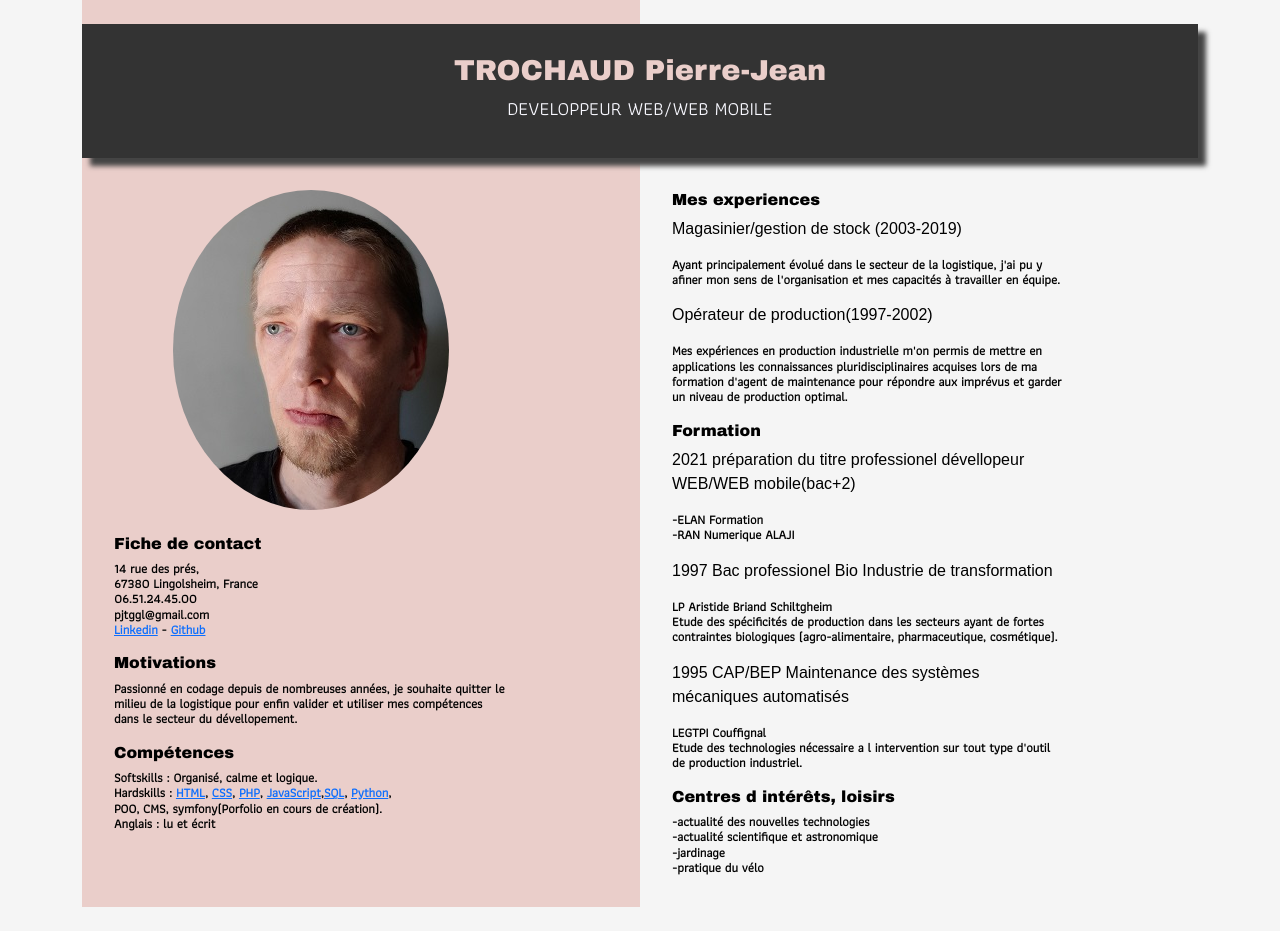
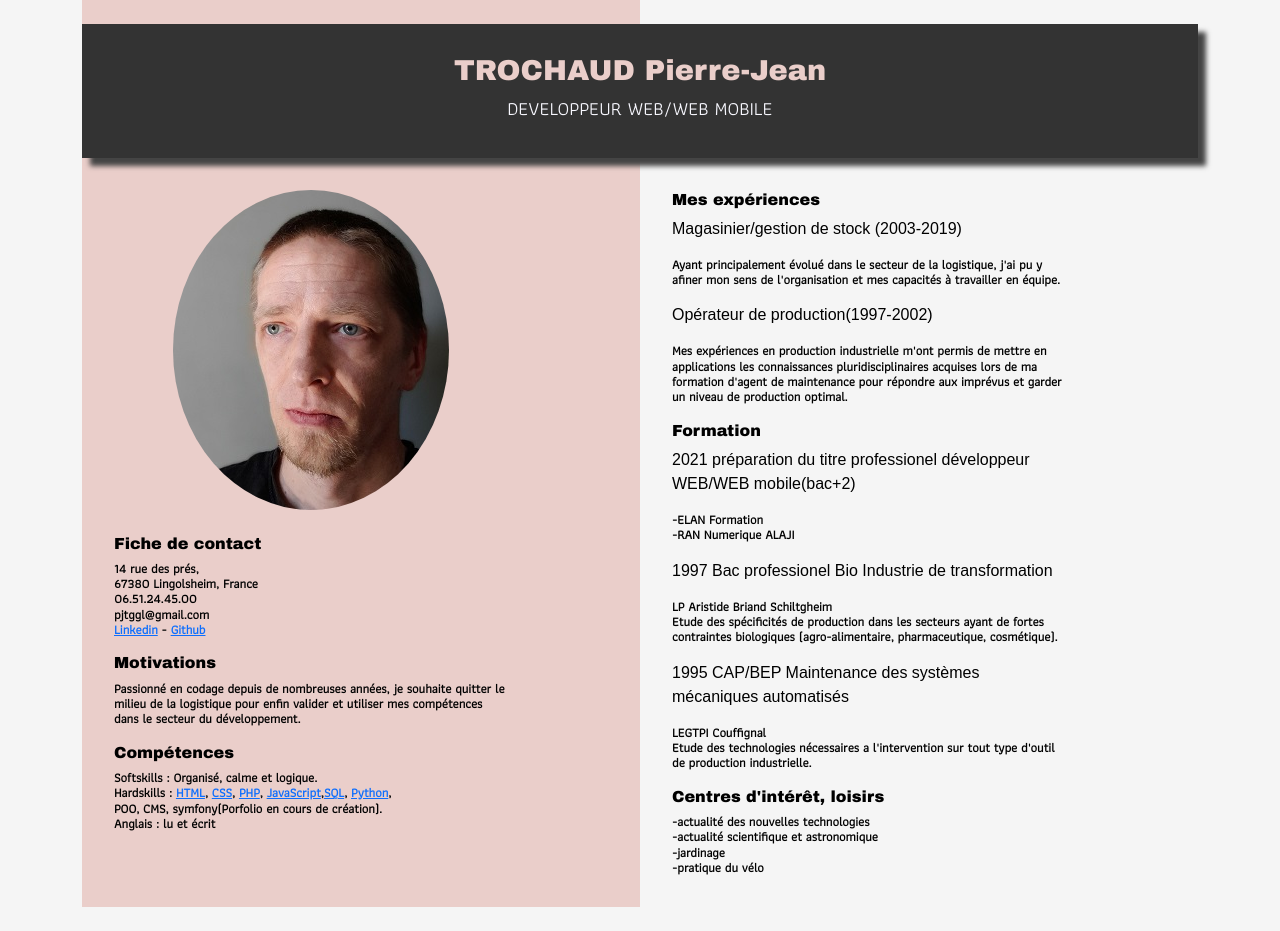
Before and after one commit to trochaudpj/CV_HTML-CSS, a plain HTML site: page index.html in a window 1280 px wide. Drawn offline with Linux system fonts and the light colour scheme.

Commit message:
Add files via upload
correction qq coquilles

```diff
--- a/index.html
+++ b/index.html
@@ -41,7 +41,7 @@
                <h3>Motivations </h3>
                <h4>
                   <p>Passionné en codage depuis de nombreuses années, je souhaite quitter le milieu de la logistique
-                     pour enfin valider et utiliser mes compétences dans le secteur du dévellopement.</p>
+                     pour enfin valider et utiliser mes compétences dans le secteur du développement.</p>
                </h4>
             </li>
             <li class="flex-item">
@@ -67,20 +67,20 @@
       <div class="right">
          <ul class="flex-container">
             <li class="flex-item">
-               <h3>Mes experiences</h3>
+               <h3>Mes expériences</h3>
                <p>Magasinier/gestion de stock (2003-2019)
                <h4>Ayant principalement évolué dans le secteur de la logistique, j'ai pu y afiner mon sens de
                   l'organisation et mes capacités à travailler en équipe.</h4>
                </p>
                <p>Opérateur de production(1997-2002)
-               <h4>Mes expériences en production industrielle m'on permis de mettre en applications les connaissances
+               <h4>Mes expériences en production industrielle m'ont permis de mettre en applications les connaissances
                   pluridisciplinaires acquises lors de ma formation d'agent de maintenance pour répondre aux imprévus et
                   garder un niveau de production optimal.</h4>
                </p>
             </li>
             <li class="flex-item">
                <h3>Formation</h3>
-               <p>2021 préparation du titre professionel dévellopeur WEB/WEB mobile(bac+2)
+               <p>2021 préparation du titre professionel développeur WEB/WEB mobile(bac+2)
                <h4>-ELAN Formation <br>-RAN Numerique ALAJI</h4>
                </p>
                <p>1997 Bac professionel Bio Industrie de transformation
@@ -88,12 +88,12 @@
                   fortes contraintes biologiques (agro-alimentaire, pharmaceutique, cosmétique).</h4>
                </p>
                <p>1995 CAP/BEP Maintenance des systèmes mécaniques automatisés
-               <h4>LEGTPI Couffignal<br>Etude des technologies nécessaire a l intervention sur tout type d'outil de
-                  production industriel.</p>
+               <h4>LEGTPI Couffignal<br>Etude des technologies nécessaires a l'intervention sur tout type d'outil de
+                  production industrielle.</p>
                </h4>
             </li>
             <li class="flex-item">
-               <h3>Centres d intérêts, loisirs</h3>
+               <h3>Centres d'intérêt, loisirs</h3>
                <h4>
                   <p>-actualité des nouvelles technologies<br>-actualité scientifique et
                      astronomique<br>-jardinage<br>-pratique du vélo</p>
```
